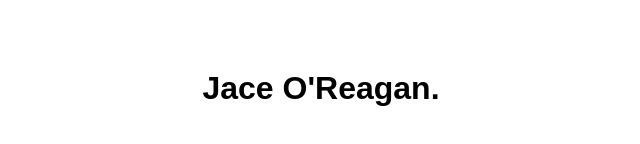
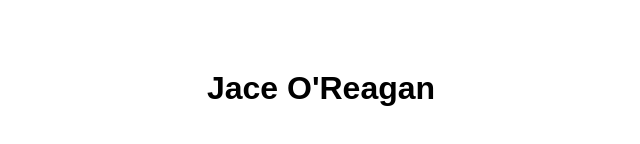
Before and after one commit to jaceoreagan/firebase-project, a plain HTML site: page public/index.html in a window 1280 px wide. Shown: the part 312-456 px from the top of the page, 319-959 px from the left. Drawn offline with Linux system fonts and the light colour scheme.

```diff
--- a/public/index.html
+++ b/public/index.html
@@ -21,6 +21,6 @@
     </style>
   </head>
   <body>
-    <h1>Jace O'Reagan.</h1>
+    <h1>Jace O'Reagan</h1>
   </body>
 </html>
```
